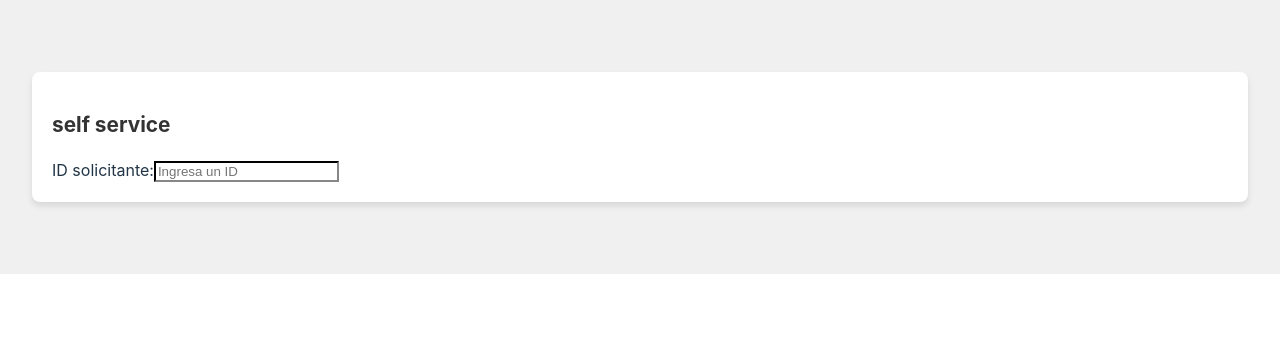
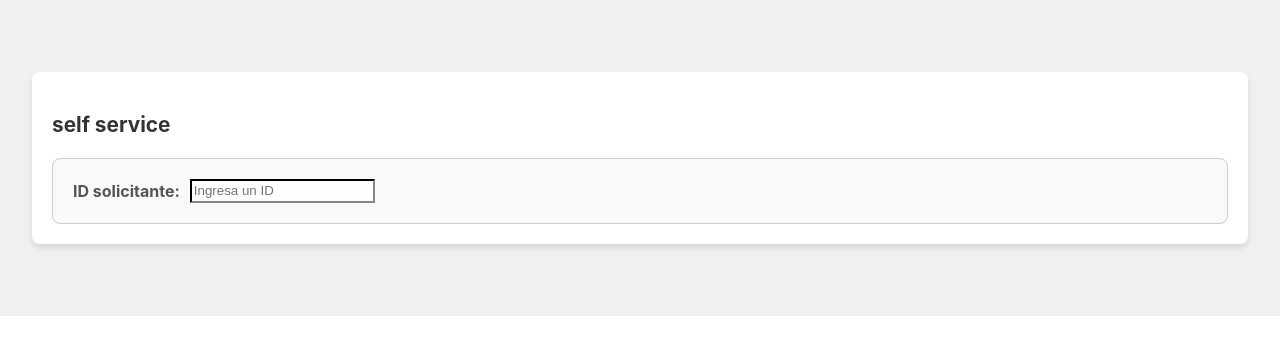
Before and after one commit to EdEnrique-66/tbk-tp-selfupdate, a React (Vite) app: page / in a window 1280 px wide. Shown: the top 354 px of the page. Built offline with nearby package versions, Linux system fonts and the light colour scheme.

Commit message:
update: nueva clase en div de id

```diff
--- a/src/components/Formulario.jsx
+++ b/src/components/Formulario.jsx
@@ -26,8 +26,8 @@ const Formulario = () => {
     <div className="formulario-container">
       <h2>self service</h2>
 
-      <div>
-        <label>ID solicitante:</label>
+      <div className="id-solicitante">
+        <label className="label-id-solicitante">ID solicitante:</label>
         <input
           type="text"
           value={idSolicitante}
@@ -40,6 +40,7 @@ const Formulario = () => {
       {userError && <p className="error">Error: {userError}</p>}
 
       {datosUsuario && <PanelInformacionSolicitante datosUsuario={datosUsuario} />}
+      {datosUsuario && <PanelInformacionSolicitanteDxc  datosUsuario={datosUsuario} idSolicitante={idSolicitante} />}
     </div>
   );
 };
```
